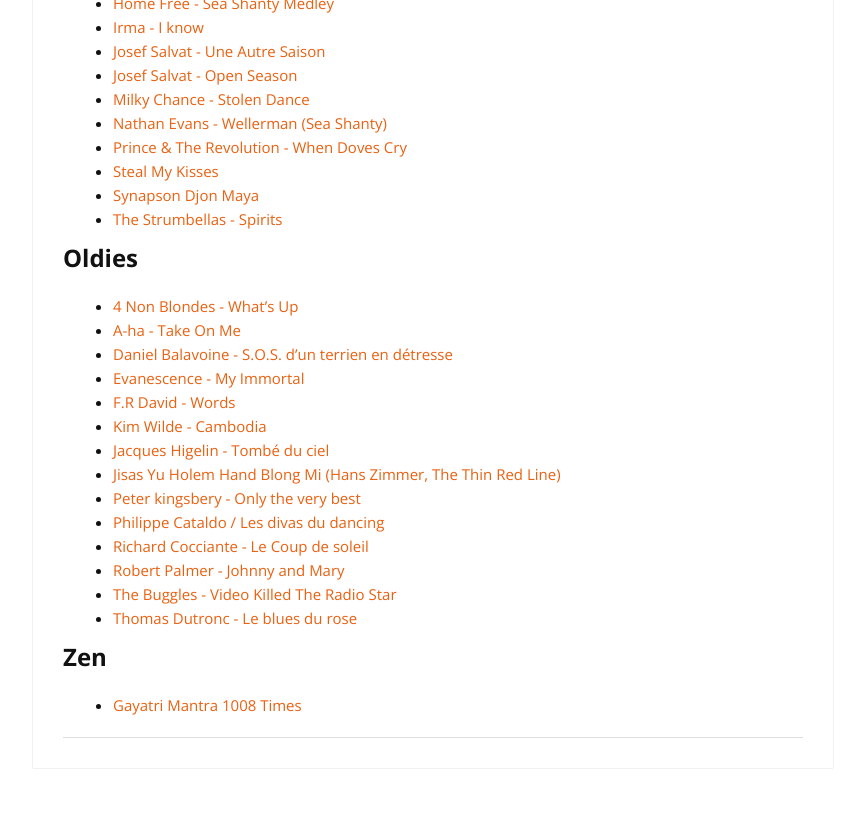
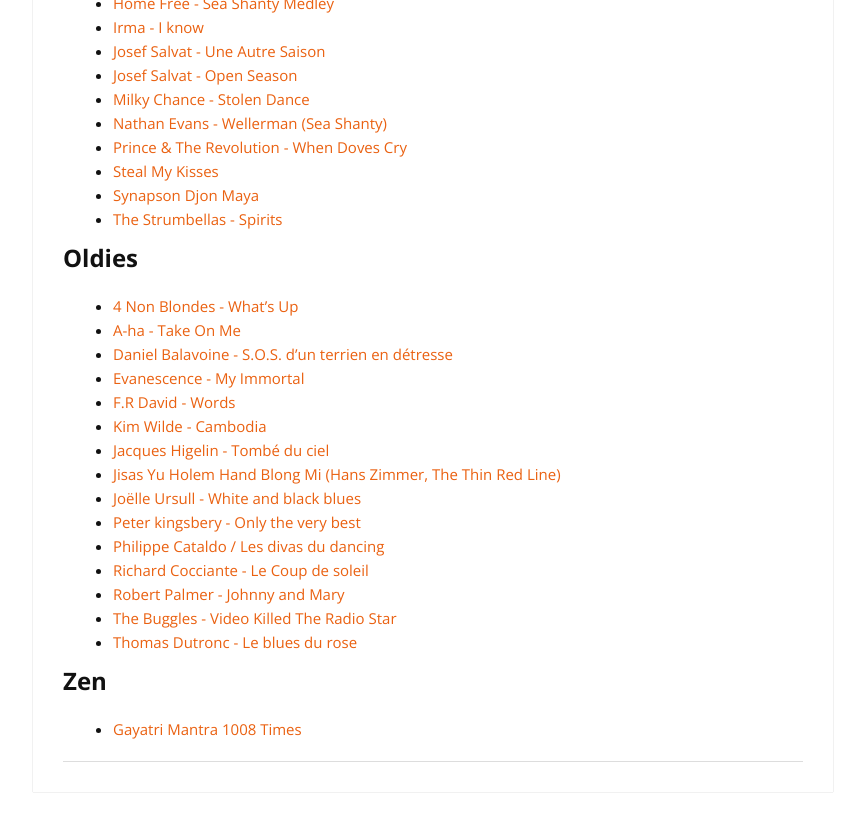
Before and after one commit to cylmat/cylmat.github.io, a Jekyll site: the page built from _pages/musics.md, in a window 1280 px wide and 900 px high, scrolled down 1534 px. Shown: the top 832 px of the window, without its empty margins (207-1072 px from the left). Built offline with Jekyll 4.4.1, drawn with Linux system fonts in a browser that asks for light colours; nearby versions of some CDN libraries.

Commit message:
Update musics.md

```diff
--- a/_pages/musics.md
+++ b/_pages/musics.md
@@ -83,6 +83,7 @@
 - [Kim Wilde - Cambodia](https://www.youtube.com/watch?v=BERFZja9wb0)
 - [Jacques Higelin - Tombé du ciel](https://www.youtube.com/watch?v=TmI9SB4VDl8)
 - [Jisas Yu Holem Hand Blong Mi (Hans Zimmer, The Thin Red Line)](https://www.youtube.com/watch?v=-NRw3gdJJcc)
+- [Joëlle Ursull - White and black blues](https://www.youtube.com/watch?v=s-H_NEdad4M)
 - [Peter kingsbery - Only the very best](https://www.youtube.com/watch?v=cveoHrMyUDs)
 - [Philippe Cataldo / Les divas du dancing](https://www.youtube.com/watch?v=dhu-KDRU2Kc)
 - [Richard Cocciante - Le Coup de soleil](https://www.youtube.com/watch?v=CIjqKL33TTE)
```
